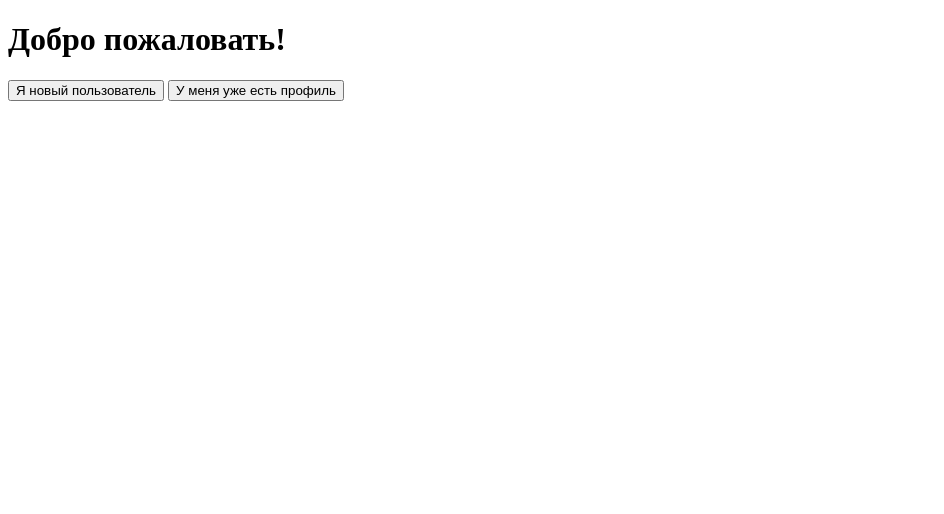
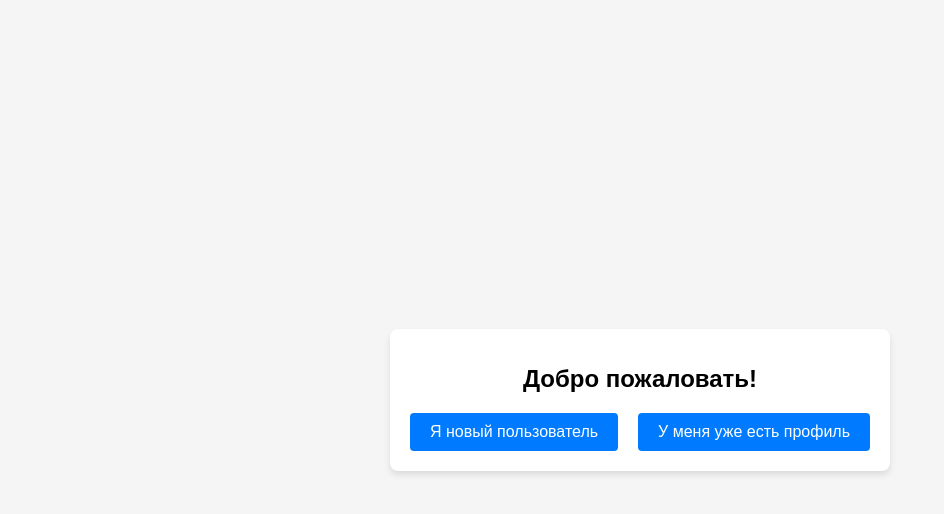
Before and after one commit to ganzhavladimir/shop, a plain HTML site: page index.html in a window 1280 px wide. Shown: the whole page, without its empty margins (0-944 px from the left). Drawn offline with Linux system fonts and the light colour scheme.

Commit message:
Fix paths or missing files

```diff
--- a/index.html
+++ b/index.html
@@ -5,6 +5,53 @@
     <meta name="viewport" content="width=device-width, initial-scale=1.0">
     <title>Добро пожаловать</title>
     <link rel="stylesheet" href="public/css/styles.css">
+    <style>
+        /* Базовые стили */
+        body {
+            font-family: Arial, sans-serif;
+            margin: 0;
+            padding: 0;
+            display: flex;
+            justify-content: center;
+            align-items: center;
+            height: 100vh;
+            background-color: #f5f5f5;
+        }
+
+        .center-container {
+            text-align: center;
+            background: white;
+            padding: 20px;
+            border-radius: 8px;
+            box-shadow: 0 4px 6px rgba(0, 0, 0, 0.1);
+        }
+
+        h1 {
+            font-size: 24px;
+            margin-bottom: 20px;
+        }
+
+        .choice-container {
+            display: flex;
+            gap: 20px;
+            justify-content: center;
+        }
+
+        button {
+            padding: 10px 20px;
+            font-size: 16px;
+            color: white;
+            background-color: #007bff;
+            border: none;
+            border-radius: 4px;
+            cursor: pointer;
+            transition: background-color 0.3s ease;
+        }
+
+        button:hover {
+            background-color: #0056b3;
+        }
+    </style>
 </head>
 <body>
     <div class="center-container">
```
